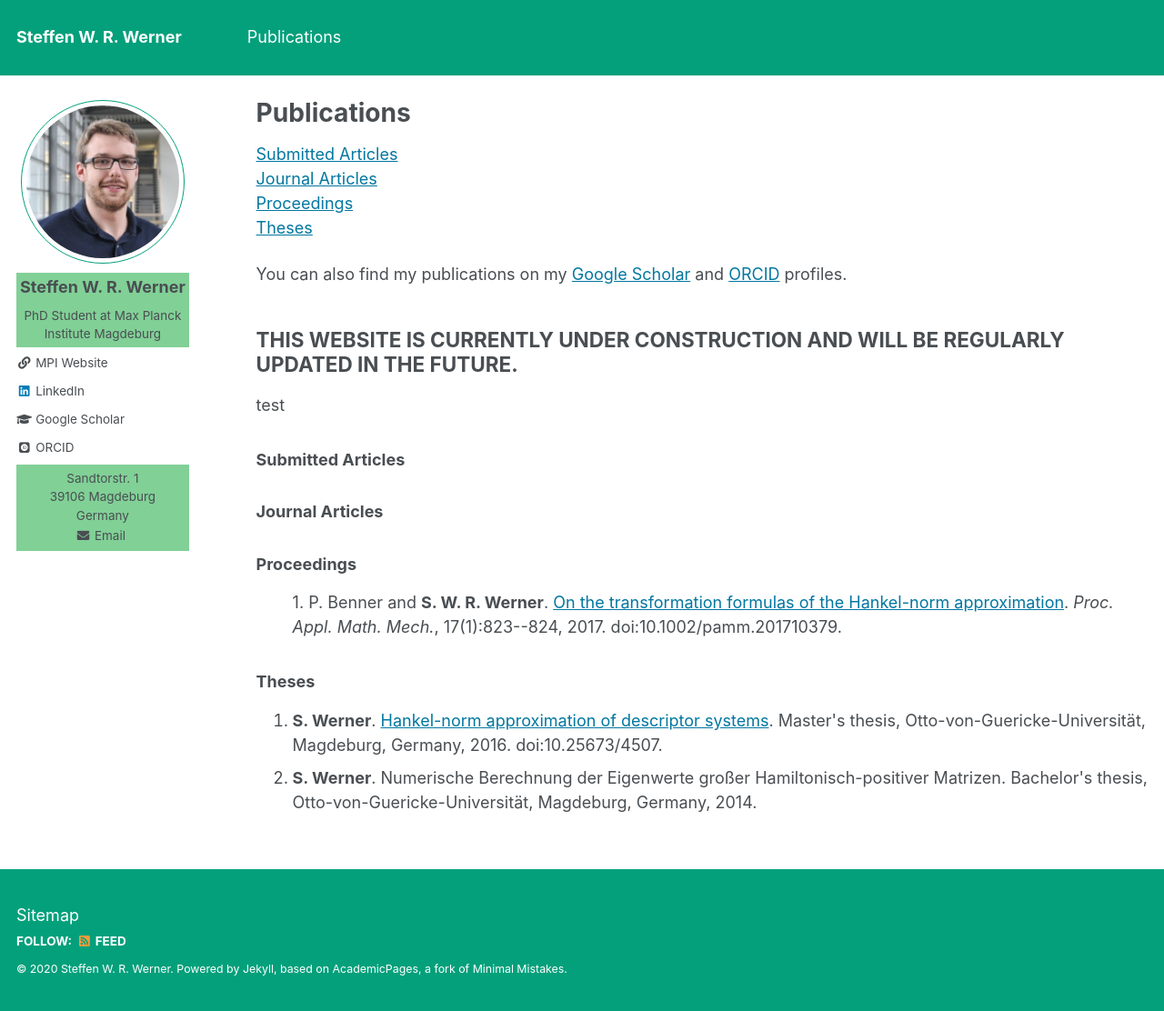
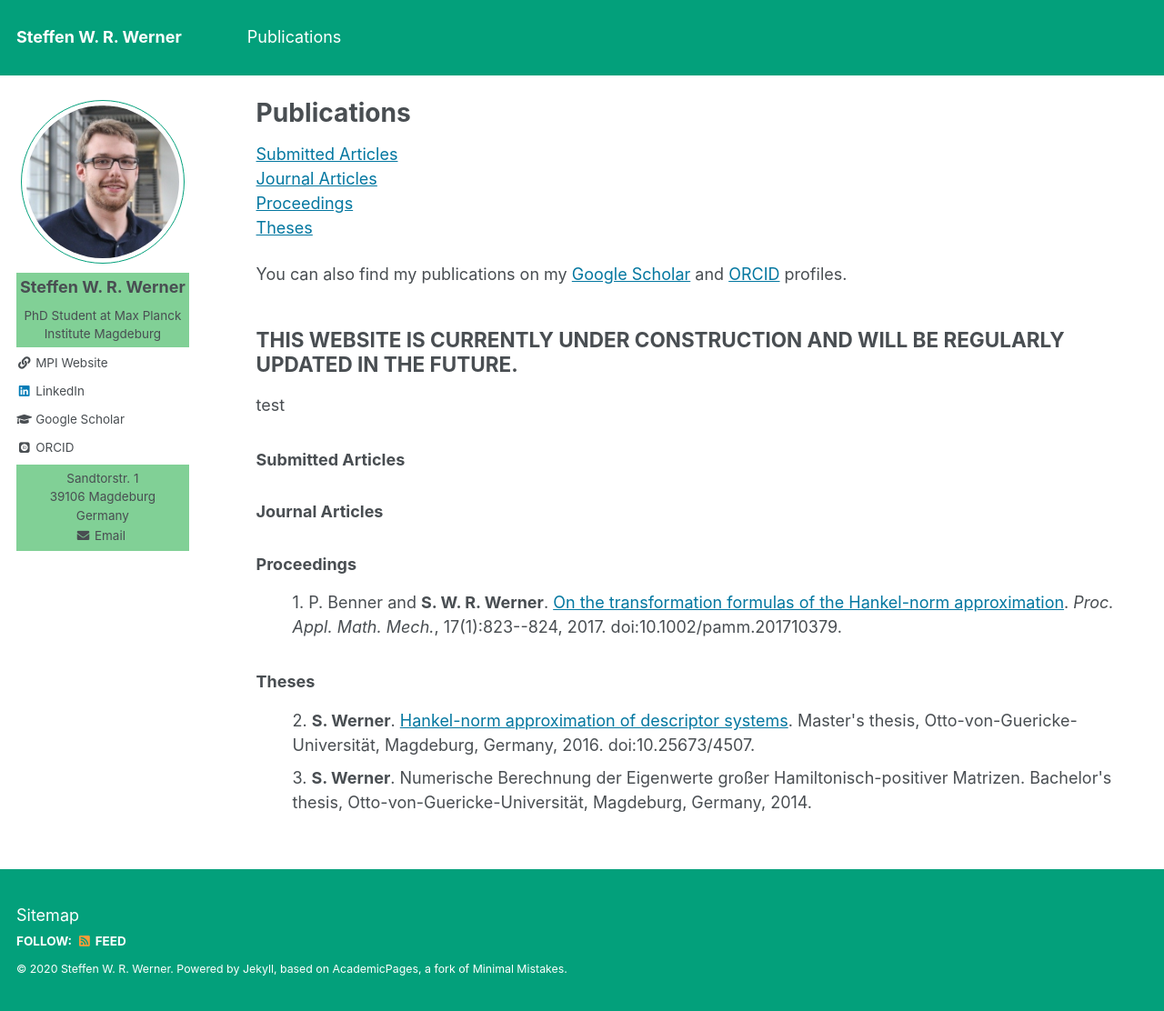
Before and after one commit to ninsteve/ninsteve.github.io, a Jekyll site: the page built from _pages/publications.md, in a window 1280 px wide and 1112 px high. Shown: the whole window at 91% size. Built offline with Jekyll 4.4.1, drawn with Linux system fonts in a browser that asks for light colours; some web fonts are replaced.

Commit message:
Set second list to continue class.

```diff
--- a/_pages/publications.md
+++ b/_pages/publications.md
@@ -33,7 +33,7 @@ test
 </ol>
 
 ### <a name="theses"></a>Theses ###
-<ol start="1">
+<ol class="continue">
   <li>
     <strong>S. Werner</strong>. <a target="blank_"
     href="https://doi.org/10.25673/4507">Hankel-norm approximation of descriptor
```
